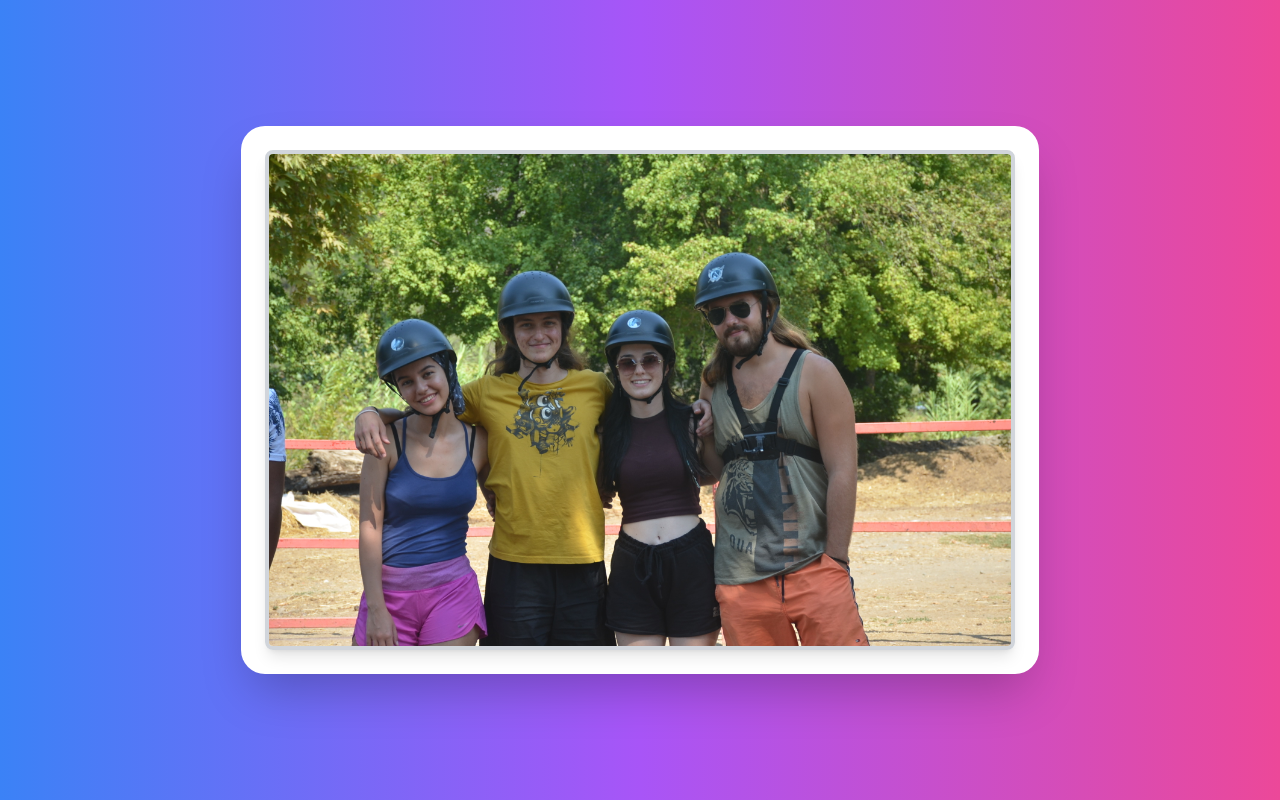
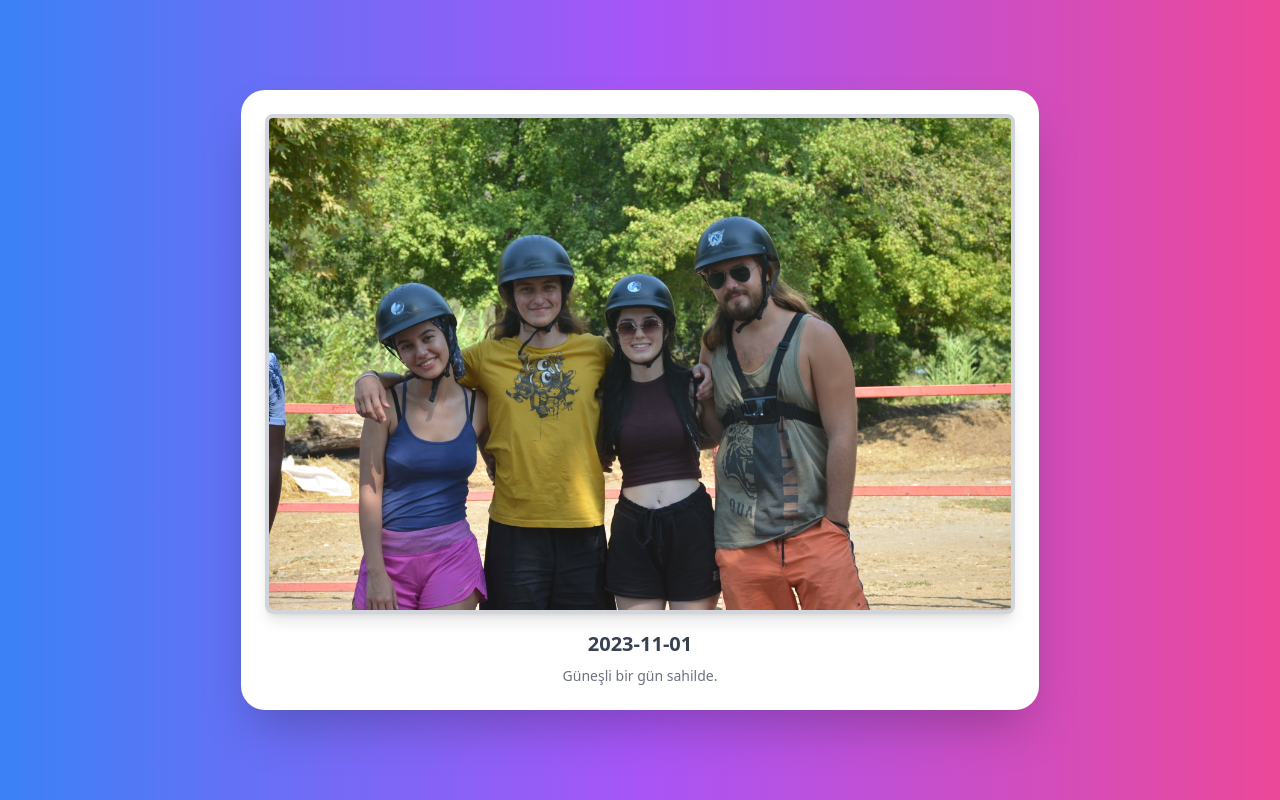
Before and after one commit to Atilla-Koz/ALBUM, a React (Vite) app: page / in a window 1280 px wide. Built offline with nearby package versions, Linux system fonts and the light colour scheme.

Commit message:
feat: add second description and date display for images in PhotoAlbum component

```diff
--- a/src/Components/PhotoAlbum.jsx
+++ b/src/Components/PhotoAlbum.jsx
@@ -19,7 +19,6 @@
       .filter((index) => !shownCards.includes(index));
 
     if (remainingCards.length === 0) {
-      // Eğer tüm kartlar gösterildiyse, listeyi sıfırla
       setShownCards([]);
       remainingCards = images.map((_, index) => index);
     }
@@ -130,6 +129,12 @@
               isRotating ? 'opacity-0' : 'opacity-100'
             }`}
           />
+          <p className="mt-4 text-xl font-semibold text-gray-700">
+            {images[currentIndex].date}
+          </p>
+          <p className="mt-2 text-sm text-gray-500">
+            {images[currentIndex].description}
+          </p>
         </div>
 
         {/* Arka Yüz */}
@@ -147,10 +152,7 @@
           className="p-6 bg-white rounded-3xl shadow-2xl text-center flex flex-col items-center justify-center"
         >
           <p className="text-lg font-semibold text-gray-700">
-            {images[currentIndex].date}
-          </p>
-          <p className="text-sm text-gray-500">
-            {images[currentIndex].description}
+            {images[currentIndex].secondDescription || 'Ek açıklama yok.'}
           </p>
         </div>
       </CardFlip>
--- a/src/data.jsx
+++ b/src/data.jsx
@@ -37,45 +37,226 @@
 import ak from './assets/Photos/37.jpg';
 
 export const images = [
-  { src: a, date: '2023-11-01', description: 'Güneşli bir gün sahilde.' },
-  { src: b, date: '2023-10-15', description: 'Ormanda yürüyüş keyfi.' },
-  { src: c, date: '2023-09-10', description: 'Dağlarda huzurlu bir an.' },
-  { src: d, date: '2023-08-20', description: 'Bir kamp ateşi etrafında.' },
-  { src: e, date: '2023-07-30', description: 'Bir kamp ateşi etrafında.' },
-  { src: f, date: '2023-06-25', description: 'Bir kamp ateşi etrafında.' },
-  { src: g, date: '2023-05-10', description: 'Şehirde bir akşam.' },
-  { src: h, date: '2023-04-15', description: 'Tarihi bir bina ziyareti.' },
-  { src: i, date: '2023-03-20', description: 'Baharın ilk çiçekleri.' },
-  { src: j, date: '2023-02-14', description: 'Karlı bir gün yürüyüşü.' },
-  { src: k, date: '2023-01-01', description: 'Yeni yıl kutlaması.' },
-  { src: l, date: '2022-12-25', description: 'Noel ışıkları.' },
-  { src: m, date: '2022-11-15', description: 'Sonbahar renkleri.' },
-  { src: n, date: '2022-10-30', description: 'Yapraklarla dolu bir park.' },
-  { src: o, date: '2022-09-01', description: 'Doğada meditasyon.' },
-  { src: p, date: '2022-08-20', description: 'Yaz tatili anıları.' },
-  { src: q, date: '2022-07-15', description: 'Gölde kayık turu.' },
-  { src: r, date: '2022-06-10', description: 'Çiçekli bir bahçe.' },
+  {
+    src: a,
+    date: '2023-11-01',
+    description: 'Güneşli bir gün sahilde.',
+    secondDescription: 'Güneşli bir gün sahilde.',
+  },
+  {
+    src: b,
+    date: '2023-10-15',
+    description: 'Ormanda yürüyüş keyfi.',
+    secondDescription: 'Ormanda yürüyüş keyfi.',
+  },
+  {
+    src: c,
+    date: '2023-09-10',
+    description: 'Dağlarda huzurlu bir an.',
+    secondDescription: 'Dağlarda huzurlu bir an.',
+  },
+  {
+    src: d,
+    date: '2023-08-20',
+    description: 'Bir kamp ateşi etrafında.',
+    secondDescription: 'Bir kamp ateşi etrafında.',
+  },
+  {
+    src: e,
+    date: '2023-07-30',
+    description: 'Bir kamp ateşi etrafında.',
+    secondDescription: 'Bir kamp ateşi etrafında.',
+  },
+  {
+    src: f,
+    date: '2023-06-25',
+    description: 'Bir kamp ateşi etrafında.',
+    secondDescription: 'Bir kamp ateşi etrafında.',
+  },
+  {
+    src: g,
+    date: '2023-05-10',
+    description: 'Şehirde bir akşam.',
+    secondDescription: 'Şehirde bir akşam.',
+  },
+  {
+    src: h,
+    date: '2023-04-15',
+    description: 'Tarihi bir bina ziyareti.',
+    secondDescription: 'Tarihi bir bina ziyareti.',
+  },
+  {
+    src: i,
+    date: '2023-03-20',
+    description: 'Baharın ilk çiçekleri.',
+    secondDescription: 'Baharın ilk çiçekleri.',
+  },
+  {
+    src: j,
+    date: '2023-02-14',
+    description: 'Karlı bir gün yürüyüşü.',
+    secondDescription: 'Karlı bir gün yürüyüşü.',
+  },
+  {
+    src: k,
+    date: '2023-01-01',
+    description: 'Yeni yıl kutlaması.',
+    secondDescription: 'Yeni yıl kutlaması.',
+  },
+  {
+    src: l,
+    date: '2022-12-25',
+    description: 'Noel ışıkları.',
+    secondDescription: 'Noel ışıkları.',
+  },
+  {
+    src: m,
+    date: '2022-11-15',
+    description: 'Sonbahar renkleri.',
+    secondDescription: 'Sonbahar renkleri.',
+  },
+  {
+    src: n,
+    date: '2022-10-30',
+    description: 'Yapraklarla dolu bir park.',
+    secondDescription: 'Yapraklarla dolu bir park.',
+  },
+  {
+    src: o,
+    date: '2022-09-01',
+    description: 'Doğada meditasyon.',
+    secondDescription: 'Doğada meditasyon.',
+  },
+  {
+    src: p,
+    date: '2022-08-20',
+    description: 'Yaz tatili anıları.',
+    secondDescription: 'Yaz tatili anıları.',
+  },
+  {
+    src: q,
+    date: '2022-07-15',
+    description: 'Gölde kayık turu.',
+    secondDescription: 'Gölde kayık turu.',
+  },
+  {
+    src: r,
+    date: '2022-06-10',
+    description: 'Çiçekli bir bahçe.',
+    secondDescription: 'Çiçekli bir bahçe.',
+  },
   {
     src: s,
     date: '2022-05-05',
     description: 'Sabah kahvesi eşliğinde manzara.',
+    secondDescription: 'Sabah kahvesi eşliğinde manzara.',
   },
-  { src: t, date: '2022-04-01', description: 'Şehir manzarası gece.' },
-  { src: u, date: '2022-03-20', description: 'Yağmurlu bir sokakta yürüyüş.' },
-  { src: v, date: '2022-02-10', description: 'Karlı bir dağ zirvesi.' },
-  { src: w, date: '2022-01-01', description: 'Yeni yılın ilk günü.' },
-  { src: x, date: '2021-12-25', description: 'Noel ağacı.' },
-  { src: y, date: '2021-11-11', description: 'Kamp çadırı manzarası.' },
-  { src: z, date: '2021-10-10', description: 'Göl kenarında bir gün.' },
-  { src: aa, date: '2021-09-15', description: 'Deniz kenarında gün batımı.' },
-  { src: ab, date: '2021-08-20', description: 'Ormanda bir yürüyüş.' },
-  { src: ac, date: '2021-07-25', description: 'Kamp ateşi.' },
-  { src: ad, date: '2021-06-30', description: 'Yaz günü şenlikleri.' },
-  { src: ae, date: '2021-05-10', description: 'Bahar festivali.' },
-  { src: af, date: '2021-04-01', description: 'Şehir merkezinde bir gün.' },
-  { src: ag, date: '2021-03-15', description: 'Bir tepeye tırmanış.' },
-  { src: ah, date: '2021-02-10', description: 'Kış festivali.' },
-  { src: ai, date: '2021-01-01', description: 'Yeni yıl başlangıcı.' },
-  { src: aj, date: '2020-12-25', description: 'Noel zamanı.' },
-  { src: ak, date: '2020-11-10', description: 'Göl manzaralı bir gün.' },
+  {
+    src: t,
+    date: '2022-04-01',
+    description: 'Şehir manzarası gece.',
+    secondDescription: 'Şehir manzarası gece.',
+  },
+  {
+    src: u,
+    date: '2022-03-20',
+    description: 'Yağmurlu bir sokakta yürüyüş.',
+    secondDescription: 'Yağmurlu bir sokakta yürüyüş.',
+  },
+  {
+    src: v,
+    date: '2022-02-10',
+    description: 'Karlı bir dağ zirvesi.',
+    secondDescription: 'Karlı bir dağ zirvesi.',
+  },
+  {
+    src: w,
+    date: '2022-01-01',
+    description: 'Yeni yılın ilk günü.',
+    secondDescription: 'Yeni yılın ilk günü.',
+  },
+  {
+    src: x,
+    date: '2021-12-25',
+    description: 'Noel ağacı.',
+    secondDescription: 'Noel ağacı.',
+  },
+  {
+    src: y,
+    date: '2021-11-11',
+    description: 'Kamp çadırı manzarası.',
+    secondDescription: 'Kamp çadırı manzarası.',
+  },
+  {
+    src: z,
+    date: '2021-10-10',
+    description: 'Göl kenarında bir gün.',
+    secondDescription: 'Göl kenarında bir gün.',
+  },
+  {
+    src: aa,
+    date: '2021-09-15',
+    description: 'Deniz kenarında gün batımı.',
+    secondDescription: 'Deniz kenarında gün batımı.',
+  },
+  {
+    src: ab,
+    date: '2021-08-20',
+    description: 'Ormanda bir yürüyüş.',
+    secondDescription: 'Ormanda bir yürüyüş.',
+  },
+  {
+    src: ac,
+    date: '2021-07-25',
+    description: 'Kamp ateşi.',
+    secondDescription: 'Kamp ateşi.',
+  },
+  {
+    src: ad,
+    date: '2021-06-30',
+    description: 'Yaz günü şenlikleri.',
+    secondDescription: 'Yaz günü şenlikleri.',
+  },
+  {
+    src: ae,
+    date: '2021-05-10',
+    description: 'Bahar festivali.',
+    secondDescription: 'Bahar festivali.',
+  },
+  {
+    src: af,
+    date: '2021-04-01',
+    description: 'Şehir merkezinde bir gün.',
+    secondDescription: 'Şehir merkezinde bir gün.',
+  },
+  {
+    src: ag,
+    date: '2021-03-15',
+    description: 'Bir tepeye tırmanış.',
+    secondDescription: 'Bir tepeye tırmanış.',
+  },
+  {
+    src: ah,
+    date: '2021-02-10',
+    description: 'Kış festivali.',
+    secondDescription: 'Kış festivali.',
+  },
+  {
+    src: ai,
+    date: '2021-01-01',
+    description: 'Yeni yıl başlangıcı.',
+    secondDescription: 'Yeni yıl başlangıcı.',
+  },
+  {
+    src: aj,
+    date: '2020-12-25',
+    description: 'Noel zamanı.',
+    secondDescription: 'Noel zamanı.',
+  },
+  {
+    src: ak,
+    date: '2020-11-10',
+    description: 'Göl manzaralı bir gün.',
+    secondDescription: 'Göl manzaralı bir gün.',
+  },
 ];
```
